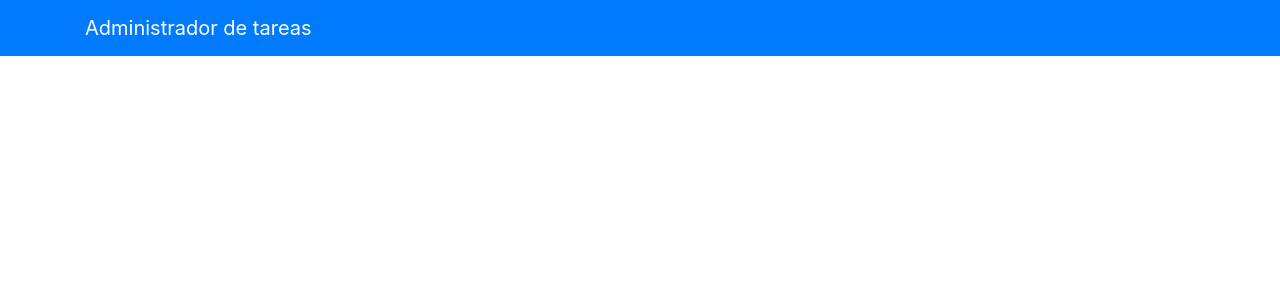
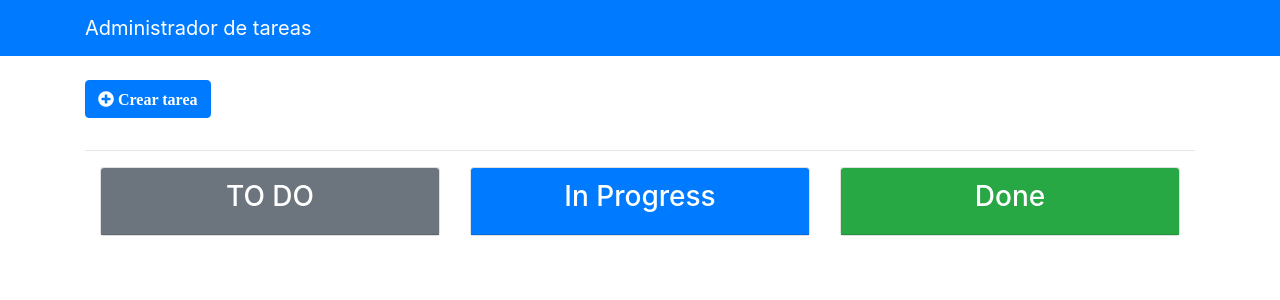
Before and after one commit to proyection/react-frontend, a React (Create React App) app: page / in a window 1280 px wide. Shown: the top 300 px of the page. Built offline with nearby package versions, Linux system fonts and the light colour scheme.

Commit message:
Added project board

```diff
--- /dev/null
+++ b/src/components/ProjectBoard.js
@@ -0,0 +1,48 @@
+import React, { Component } from 'react';
+
+class ProjectBoard extends Component {
+    render() {
+        return (
+            <div className="container">
+                <a href="/addProjectTask" className="btn btn-primary mb-3">
+                    <i className="fas fa-plus-circle"> Crear tarea</i>
+                </a>
+                <br />
+                <hr />
+                <div>
+                    <div className="container">
+                        <div className="row">
+                            <div className="col-md-4">
+                                <div className="card text-center mb-2">
+                                    <div className="card-header bg-secondary text-white">
+                                        <h3>TO DO</h3>
+                                    </div>
+                                </div>
+                                {/* {todoItems} */}
+                            </div>
+                            <div className="col-md-4">
+                                <div className="card text-center mb-2">
+                                    <div className="card-header bg-primary text-white">
+                                        <h3>In Progress</h3>
+                                    </div>
+                                </div>
+                                {/* {inProgressItems} */}
+                            </div>
+                            <div className="col-md-4">
+                                <div className="card text-center mb-2">
+                                    <div className="card-header bg-success text-white">
+                                        <h3>Done</h3>
+                                    </div>
+                                </div>
+                                {/* {doneItems} */}
+                            </div>
+                        </div>
+                    </div>
+                </div>
+            </div>
+
+        );
+    }
+}
+
+export default ProjectBoard;
--- a/src/containers/App.js
+++ b/src/containers/App.js
@@ -1,13 +1,18 @@
 import React, { Component } from 'react';
 import "bootstrap/dist/css/bootstrap.min.css";
+import {BrowserRouter as Router, Route} from 'react-router-dom';
 import Navbar from '../components/Navbar';
+import ProjectBoard from '../components/ProjectBoard';
 
 class App extends Component {
   render() {
     return (
-      <div className="App">
-        <Navbar />
-      </div>
+      <Router>
+        <div className="App">
+          <Navbar />
+          <Route exact path="/" component={ProjectBoard} />
+        </div>
+      </Router>
     );
   }
 }
```
